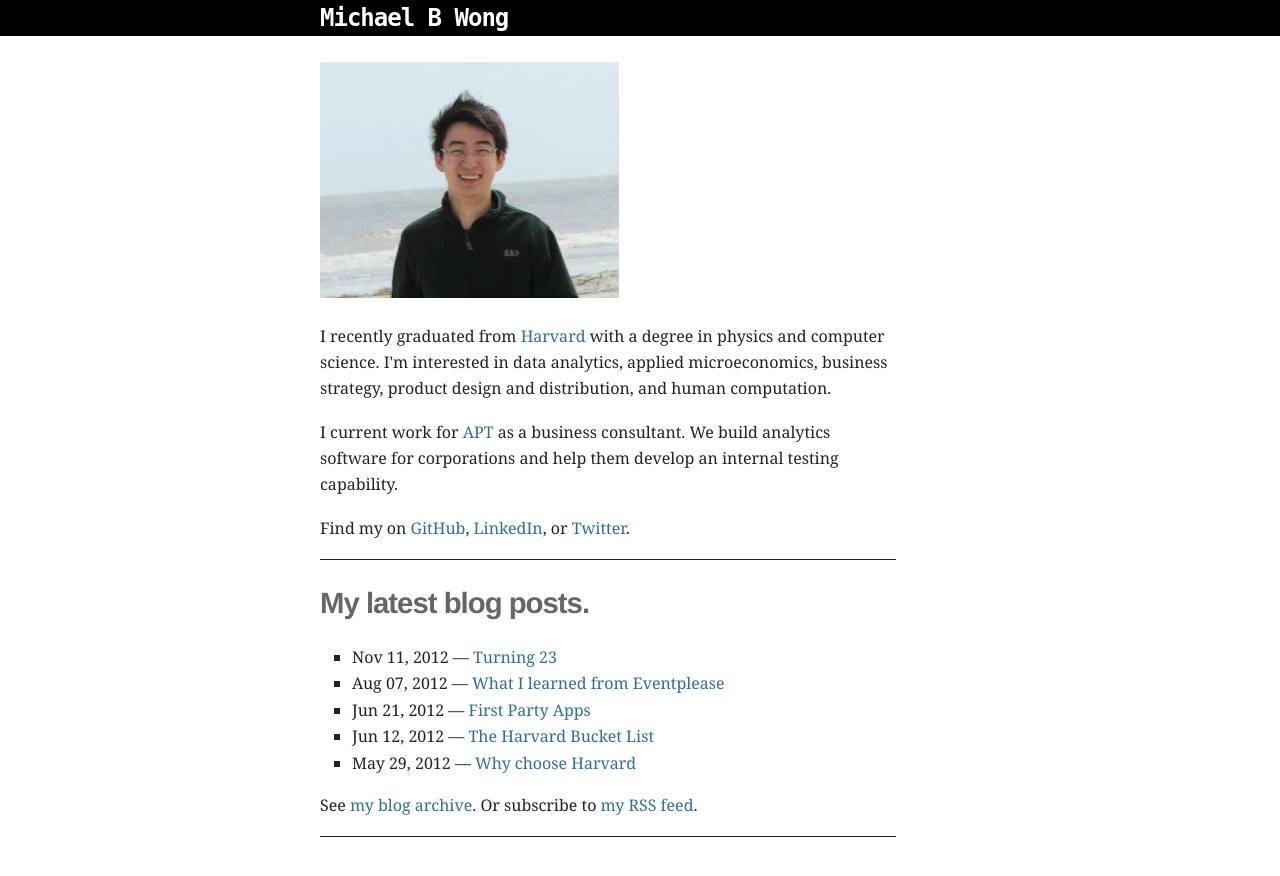
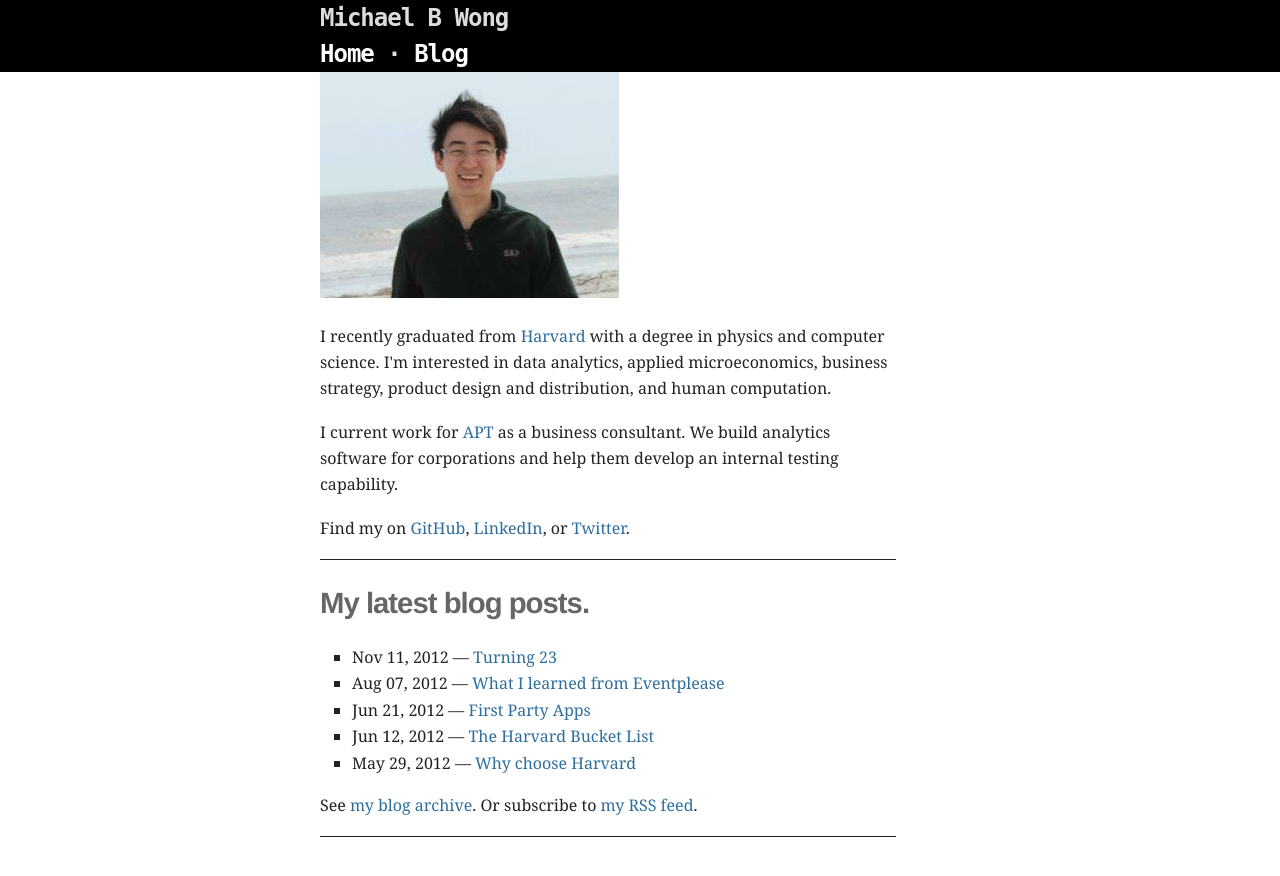
Before and after one commit to mbwong/mbwong.github.com, a Jekyll site: the page built from index.html, in a window 1280 px wide. Shown: the top 876 px of the page. Built offline with Jekyll 4.4.1, drawn with Linux system fonts in a browser that asks for light colours.

Commit message:
Update _layouts/default.html

```diff
--- a/_layouts/default.html
+++ b/_layouts/default.html
@@ -14,7 +14,7 @@
   <body>
     <header>
       <h1 id="title">
-        <a href="/" title="Home">Michael B Wong</a>
+       Michael B Wong<div align="left"> <a href="/" title="Home">Home</a> &middot; <a href="/archive.html">Blog</a><div>
       </h1>
     </header>
     <div id="wrapper">
```
